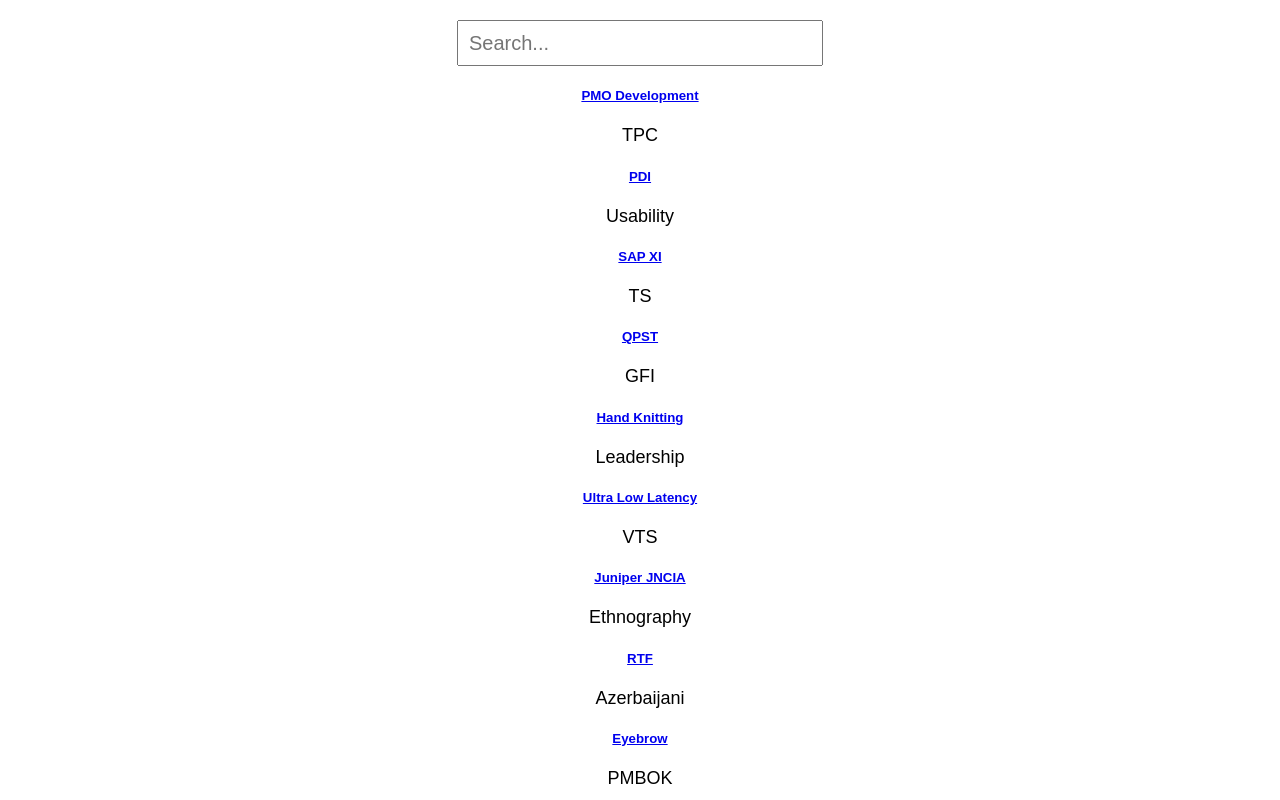
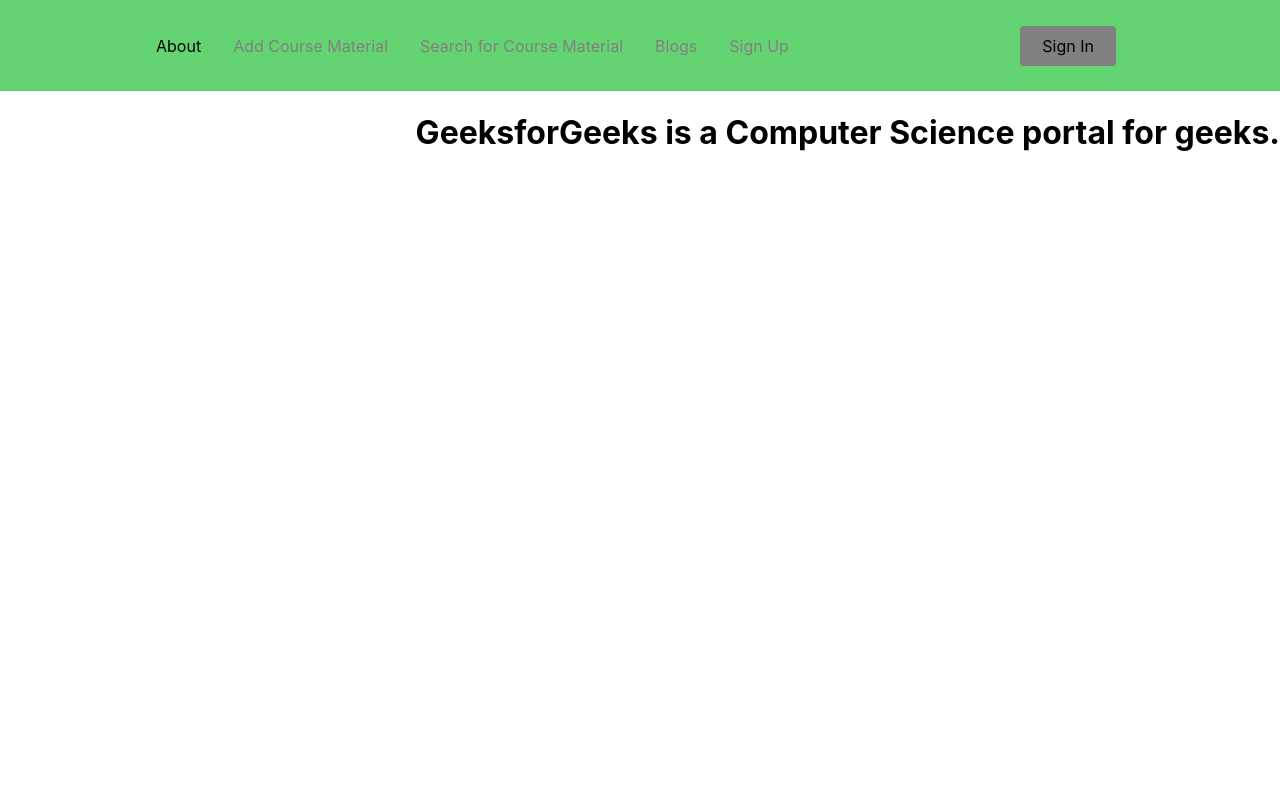
Before and after one commit to shreya1010svg/notes_library, a React (Create React App) app: page /about in a window 1280 px wide. Shown: the top 800 px of the page. Built offline with nearby package versions, Linux system fonts and the light colour scheme.

Commit message:
Navbar with basic routing

```diff
--- a/package.json
+++ b/package.json
@@ -8,7 +8,10 @@
     "@testing-library/user-event": "^12.1.10",
     "react": "^17.0.2",
     "react-dom": "^17.0.2",
+    "react-icons": "^4.3.1",
+    "react-router-dom": "^6.0.2",
     "react-scripts": "4.0.3",
+    "styled-components": "^5.3.3",
     "web-vitals": "^1.0.1"
   },
   "scripts": {
--- a/src/App.js
+++ b/src/App.js
@@ -1,34 +1,28 @@
-import logo from './logo.svg';
+import React from 'react';
 import './App.css';
-import JSONDATA from './MOCK_DATA.json';
-import {useState} from 'react';
+import Navbar from './components/Navbar';
+import { BrowserRouter as Router, Routes as Switch, Route } from 'react-router-dom';
+import Home from './pages';
+import About from './pages/about';
+import AddMaterial from './pages/addMaterial';
+import SearchMaterial from './pages/searchMaterial';
+import Blogs from './pages/blogs';
+import SignUp from './pages/signup';
 
 function App() {
-  const [searchTerm, setSearchTerm] = useState('')
-  return (
-	<div className="App">
-		<input type="text" placeholder="Search..." onChange={event => {setSearchTerm(event.target.value)}}/>
-		{JSONDATA.filter((val) =>
-				{
-					if(searchTerm == "")
-					{
-						return val
-					}
-					else if(val.title.toLowerCase().includes(searchTerm.toLowerCase()) ||
-						val.keywords.toLowerCase().includes(searchTerm.toLowerCase()))
-					{
-						return val
-					}
-				}).map((val,key)=>{
-			return (
-				<div className="file" key={key}>
-					<h5><a href={val.link_to_pdf}>{val.title}</a></h5>
-					<p>{val.keywords}</p>
-				</div>
-				);
-		})}
-	</div>
-	);
+return (
+	<Router>
+	<Navbar />
+	<Switch>
+		<Route path='/' element={<Home/>} />
+		<Route path='/about' element={<About/>} />
+		<Route path='/addMaterial' element={<AddMaterial/>} />
+		<Route path='/searchMaterial' element={<SearchMaterial/>} />
+		<Route path='/blogs' element={<Blogs/>} />
+		<Route path='/sign-up' element={<SignUp/>} />
+	</Switch>
+	</Router>
+);
 }
 
 export default App;
--- /dev/null
+++ b/src/components/Navbar/NavbarElements.js
@@ -0,0 +1,86 @@
+import { FaBars } from 'react-icons/fa';
+import { NavLink as Link } from 'react-router-dom';
+import styled from 'styled-components';
+
+export const Nav = styled.nav`
+background: #63D471;
+height: 85px;
+display: flex;
+justify-content: space-between;
+padding: 0.2rem calc((100vw - 1000px) / 2);
+z-index: 12;
+/* Third Nav */
+/* justify-content: flex-start; */
+`;
+
+export const NavLink = styled(Link)`
+color: #808080;
+display: flex;
+align-items: center;
+text-decoration: none;
+padding: 0 1rem;
+height: 100%;
+cursor: pointer;
+&.active {
+	color: #000000;
+}
+`;
+
+export const Bars = styled(FaBars)`
+display: none;
+color: #808080;
+@media screen and (max-width: 768px) {
+	display: block;
+	position: absolute;
+	top: 0;
+	right: 0;
+	transform: translate(-100%, 75%);
+	font-size: 1.8rem;
+	cursor: pointer;
+}
+`;
+
+export const NavMenu = styled.div`
+display: flex;
+align-items: center;
+margin-right: -24px;
+/* Second Nav */
+/* margin-right: 24px; */
+/* Third Nav */
+/* width: 100vw;
+white-space: nowrap; */
+@media screen and (max-width: 768px) {
+	display: none;
+}
+`;
+
+export const NavBtn = styled.nav`
+display: flex;
+align-items: center;
+margin-right: 24px;
+/* Third Nav */
+/* justify-content: flex-end;
+width: 100vw; */
+@media screen and (max-width: 768px) {
+	display: none;
+}
+`;
+
+export const NavBtnLink = styled(Link)`
+border-radius: 4px;
+background: #808080;
+padding: 10px 22px;
+color: #000000;
+outline: none;
+border: none;
+cursor: pointer;
+transition: all 0.2s ease-in-out;
+text-decoration: none;
+/* Second Nav */
+margin-left: 24px;
+&:hover {
+	transition: all 0.2s ease-in-out;
+	background: #fff;
+	color: #808080;
+}
+`;
--- /dev/null
+++ b/src/components/Navbar/index.js
@@ -0,0 +1,44 @@
+import React from 'react';
+import {
+Nav,
+NavLink,
+Bars,
+NavMenu,
+NavBtn,
+NavBtnLink,
+} from './NavbarElements';
+
+const Navbar = () => {
+return (
+	<>
+	<Nav>
+		<Bars />
+
+		<NavMenu>
+		<NavLink to='/about' activeStyle>
+			About
+		</NavLink>
+		<NavLink to='/addMaterial' activeStyle>
+			Add Course Material
+		</NavLink>
+		<NavLink to='/searchMaterial' activeStyle>
+			Search for Course Material
+		</NavLink>
+		<NavLink to='/blogs' activeStyle>
+			Blogs
+		</NavLink>
+		<NavLink to='/sign-up' activeStyle>
+			Sign Up
+		</NavLink>
+		{/* Second Nav */}
+		{/* <NavBtnLink to='/sign-in'>Sign In</NavBtnLink> */}
+		</NavMenu>
+		<NavBtn>
+		<NavBtnLink to='/signin'>Sign In</NavBtnLink>
+		</NavBtn>
+	</Nav>
+	</>
+);
+};
+
+export default Navbar;
--- /dev/null
+++ b/src/pages/about.js
@@ -0,0 +1,18 @@
+import React from 'react';
+
+const About = () => {
+return (
+	<div
+	style={{
+		display: 'flex',
+		justifyContent: 'Right',
+		alignItems: 'Right',
+		height: '100vh'
+	}}
+	>
+	<h1>GeeksforGeeks is a Computer Science portal for geeks.</h1>
+	</div>
+);
+};
+
+export default About;
--- /dev/null
+++ b/src/pages/addMaterial.js
@@ -0,0 +1,18 @@
+import React from 'react';
+
+const AddMaterial = () => {
+return (
+	<div
+	style={{
+		display: 'flex',
+		justifyContent: 'Right',
+		alignItems: 'Right',
+		height: '100vh'
+	}}
+	>
+	<h1>Welcome to GeeksforGeeks Add Material</h1>
+	</div>
+);
+};
+
+export default AddMaterial;
--- /dev/null
+++ b/src/pages/blogs.js
@@ -0,0 +1,18 @@
+import React from 'react';
+
+const Blogs = () => {
+return (
+	<div
+	style={{
+		display: 'flex',
+		justifyContent: 'Right',
+		alignItems: 'Right',
+		height: '100vh'
+	}}
+	>
+	<h1>Welcome to GeeksforGeeks Blogs</h1>
+	</div>
+);
+};
+
+export default Blogs;
--- /dev/null
+++ b/src/pages/index.js
@@ -0,0 +1,18 @@
+import React from 'react';
+
+const Home = () => {
+return (
+	<div
+	style={{
+		display: 'flex',
+		justifyContent: 'Right',
+		alignItems: 'Right',
+		height: '100vh'
+	}}
+	>
+	<h1>Welcome to GeeksforGeeks</h1>
+	</div>
+);
+};
+
+export default Home;
--- /dev/null
+++ b/src/pages/searchMaterial.js
@@ -0,0 +1,45 @@
+import React from 'react';
+import JSONDATA from '/home/shreya/notes-library/src/MOCK_DATA.json';
+import {useState} from 'react';
+
+const SearchMaterial = () => {
+const [searchTerm, setSearchTerm] = useState('')
+return (
+	<div>
+	<div
+	style={{
+		display: 'flex',
+		justifyContent: 'Right',
+		alignItems: 'Right',
+		height: '100vh'
+	}}
+	>
+	<h1>Search for Course Materials here.</h1>
+	</div>
+	<div className="SearchMaterial">
+		<input type="text" placeholder="Search..." onChange={event => {setSearchTerm(event.target.value)}}/>
+		{JSONDATA.filter((val) =>
+				{
+					if(searchTerm == "")
+					{
+						return val
+					}
+					else if(val.title.toLowerCase().includes(searchTerm.toLowerCase()) ||
+						val.keywords.toLowerCase().includes(searchTerm.toLowerCase()))
+					{
+						return val
+					}
+				}).map((val,key)=>{
+			return (
+				<div className="file" key={key}>
+					<h5><a href={val.link_to_pdf}>{val.title}</a></h5>
+					<p>{val.keywords}</p>
+				</div>
+				);
+		})}
+	</div>
+	</div>
+	);
+};
+
+export default SearchMaterial;
--- /dev/null
+++ b/src/pages/signup.js
@@ -0,0 +1,18 @@
+import React from 'react';
+
+const SignUp = () => {
+return (
+	<div
+	style={{
+		display: 'flex',
+		justifyContent: 'Right',
+		alignItems: 'Right',
+		height: '100vh'
+	}}
+	>
+	<h1>Sign Up</h1>
+	</div>
+);
+};
+
+export default SignUp;
```
Also changed, not shown: 2 other files (tests, documents, lock files or other folders).
